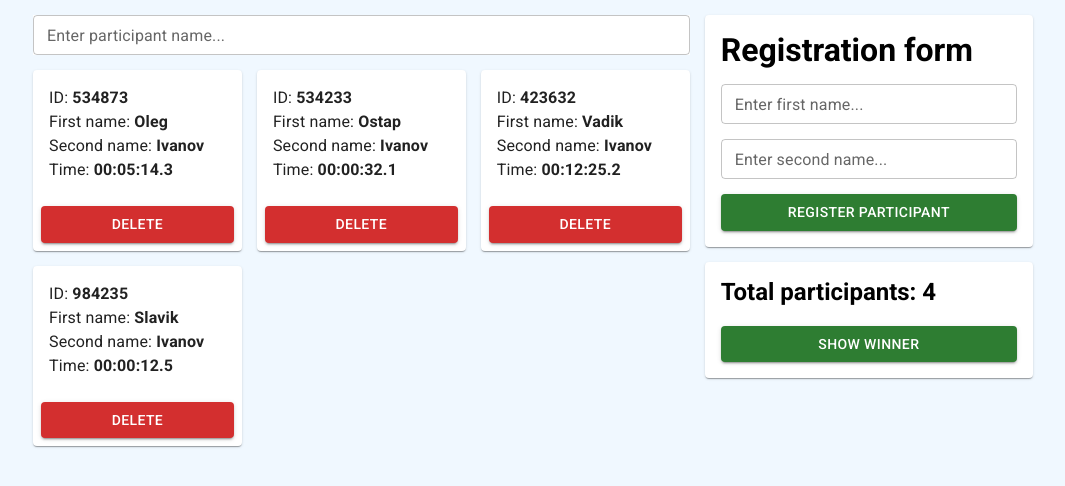
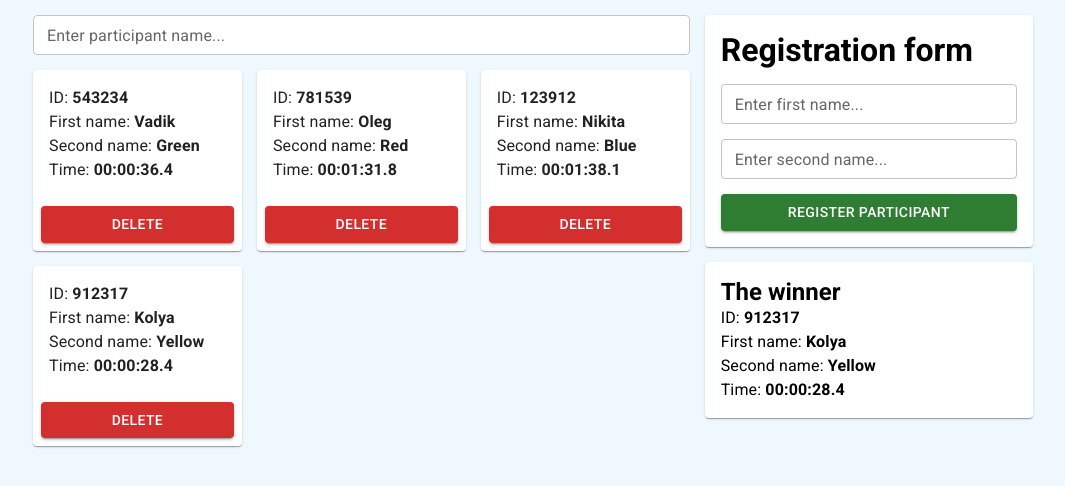
Before and after one commit to V4d1kRed/reactHomeworks, a React (Create React App) app: page / in a window 1280 px wide. Both pictures are taken after a click on the button "SHOW WINNER". Shown: the top 486 px of the page, without its empty margins (107-1172 px from the left). Built offline with nearby package versions, Linux system fonts and the light colour scheme.

Commit message:
Last commit

```diff
--- a/src/actions/participantsActions.js
+++ b/src/actions/participantsActions.js
@@ -2,10 +2,14 @@ export const ADD_PARTICIPANT = '[PARTICIPANT] Add new participant';
 export const DELETE_PARTICIPANT = '[PARTICIPANT] Delete participant';
 export const ADD_CURRENT_PARTICIPANT = '[PARTICIPANT] Add current participant';
 export const SET_SEARCH_VALUE = '[PARTICIPANT] Set search value';
+export const SET_WINNING_PARTICIPANT = '[PARTICIPANT] Set winning participant';
+export const SET_AMOUNT_PARTICIPANTS = '[PARTICIPANT] Set amount participants';
 export const SEARCH_PARTICIPANTS_BY_NAME_AND_ID = '[PARTICIPANT] Search participants by name and id';
 
 export const addParticipantAction = (payload) => ({type: ADD_PARTICIPANT, payload});
 export const deleteParticipantAction = (payload) => ({type: DELETE_PARTICIPANT, payload});
 export const addCurrentParticipantAction = (payload) => ({type: ADD_CURRENT_PARTICIPANT, payload});
 export const setSearchValueAction = (payload) => ({type: SET_SEARCH_VALUE, payload});
+export const setWinningParticipantAction = (payload) => ({type: SET_WINNING_PARTICIPANT, payload});
+export const setAmountParticipantsAction = (payload) => ({type: SET_AMOUNT_PARTICIPANTS, payload});
 export const searchParticipantsByNameAndIdAction = (payload) => ({type: SEARCH_PARTICIPANTS_BY_NAME_AND_ID, payload});
--- a/src/components/search/Search.jsx
+++ b/src/components/search/Search.jsx
@@ -1,15 +1,10 @@
-import React, {useEffect} from 'react';
+import React from 'react';
 import {TextField} from "@mui/material";
-import {useDispatch, useSelector} from "react-redux";
+import {useDispatch} from "react-redux";
 import {searchParticipantsByNameAndIdAction, setSearchValueAction} from "../../actions/participantsActions";
 
 const Search = () => {
   const dispatch = useDispatch();
-  const participants = useSelector(state => state.participants.participants);
-
-  useEffect(() => {
-    dispatch(searchParticipantsByNameAndIdAction());
-  }, [participants, dispatch]);
 
   const searchParticipantByNameAndId = (event) => {
     dispatch(setSearchValueAction(event.target.value));
--- a/src/components/winner/Winner.jsx
+++ b/src/components/winner/Winner.jsx
@@ -1,16 +1,57 @@
-import React from 'react';
-import {Box, Button} from "@mui/material";
-import {useSelector} from "react-redux";
+import React, {Fragment, useEffect, useState} from 'react';
+import {Box, Button, Typography} from "@mui/material";
+import {useDispatch, useSelector} from "react-redux";
+import {setAmountParticipantsAction, setWinningParticipantAction} from "../../actions/participantsActions";
+import {msToTime} from "../../scripts";
 
 const Winner = () => {
-  const winners = useSelector(state => state.participants.participants.length);
+  const [showWinningParticipant, setShowWinningParticipant] = useState(false);
+  const dispatch = useDispatch();
+  const {participants, amountParticipants, winningParticipant} = useSelector(state => state.participants);
+
+  useEffect(() => {
+    dispatch(setAmountParticipantsAction());
+    dispatch(setWinningParticipantAction());
+  }, [dispatch, participants]);
+
+  const showWinner = () => {
+    setShowWinningParticipant(true);
+  };
 
   return (
     <Box className="winner">
-      <h2 className="winner__title">Total participants: {winners}</h2>
-      <Button fullWidth variant="contained" color="success" disabled={winners ? false : true}>
-        Show winner
-      </Button>
+      {
+        showWinningParticipant && amountParticipants
+          ?
+          <Fragment>
+            <h2>The winner</h2>
+            <Typography component="p">
+              ID: <span style={{fontWeight: 'bold'}}>{winningParticipant.id}</span>
+            </Typography>
+            <Typography component="p">
+              First name: <span style={{fontWeight: 'bold'}}>{winningParticipant.firstName}</span>
+            </Typography>
+            <Typography component="p">
+              Second name: <span style={{fontWeight: 'bold'}}>{winningParticipant.secondName}</span>
+            </Typography>
+            <Typography component="p">
+              Time: <span style={{fontWeight: 'bold'}}>{msToTime(winningParticipant.time)}</span>
+            </Typography>
+          </Fragment>
+          :
+          <Fragment>
+            <h2 className="winner__title">Total participants: {amountParticipants}</h2>
+            <Button
+              fullWidth
+              color="success"
+              variant="contained"
+              disabled={amountParticipants ? false : true}
+              onClick={showWinner}
+            >
+              Show winner
+            </Button>
+          </Fragment>
+      }
     </Box>
   );
 };
--- a/src/reducers/participantsReducer.js
+++ b/src/reducers/participantsReducer.js
@@ -2,60 +2,62 @@ import {
   ADD_CURRENT_PARTICIPANT,
   ADD_PARTICIPANT,
   DELETE_PARTICIPANT,
-  SEARCH_PARTICIPANTS_BY_NAME_AND_ID, SET_SEARCH_VALUE
+  SEARCH_PARTICIPANTS_BY_NAME_AND_ID, SET_AMOUNT_PARTICIPANTS, SET_SEARCH_VALUE, SET_WINNING_PARTICIPANT
 } from "../actions/participantsActions";
 
 export const initialState = {
+  searchValue: '',
+  amountParticipants: null,
+  winningParticipant: {},
   currentParticipant: {},
+  searchParticipants: [],
   participants: [
-    {
-      id: 534873,
-      time: 314323,
-      firstName: 'Oleg',
-      secondName: 'Ivanov'
-    },
-    {
-      id: 534233,
-      time: 32123,
-      firstName: 'Ostap',
-      secondName: 'Ivanov'
-    },
-    {
-      id: 423632,
-      time: 745234,
-      firstName: 'Vadik',
-      secondName: 'Ivanov'
-    },
-    {
-      id: 984235,
-      time: 12554,
-      firstName: 'Slavik',
-      secondName: 'Ivanov'
-    },
-  ],
-  searchParticipants: [],
-  searchValue: ''
+    {id: 543234, firstName: 'Vadik', secondName: 'Green', time: 36423},
+    {id: 781539, firstName: 'Oleg', secondName: 'Red', time: 91822},
+    {id: 123912, firstName: 'Nikita', secondName: 'Blue', time: 98132},
+    {id: 912317, firstName: 'Kolya', secondName: 'Yellow', time: 28433}
+  ]
 };
 
 export const participantsReducer = (state = initialState, action) => {
   switch (action.type) {
     case ADD_PARTICIPANT:
-      return {...state, participants: [...state.participants, action.payload]};
+      return {
+        ...state,
+        participants: [...state.participants, action.payload],
+      };
     case DELETE_PARTICIPANT:
-      return {...state, participants: state.participants.filter(participant => participant.id !== action.payload)};
+      return {
+        ...state,
+        participants: state.participants.filter(participant => participant.id !== action.payload),
+        searchParticipants: state.searchParticipants.filter(participant => participant.id !== action.payload),
+      };
     case ADD_CURRENT_PARTICIPANT:
-      return {...state, currentParticipant: {...action.payload}};
+      return {
+        ...state,
+        currentParticipant: {...action.payload},
+      };
     case SET_SEARCH_VALUE:
-      return {...state, searchValue: action.payload};
+      return {
+        ...state,
+        searchValue: action.payload,
+      };
+    case SET_WINNING_PARTICIPANT:
+      return {
+        ...state,
+        winningParticipant: [...state.participants].sort((a, b) => a.time - b.time)[0],
+      };
+    case SET_AMOUNT_PARTICIPANTS:
+      return {...state, amountParticipants: state.participants.length}
     case SEARCH_PARTICIPANTS_BY_NAME_AND_ID:
       return {
         ...state,
         searchParticipants: state.participants.filter(participant => {
           return participant.firstName.toLowerCase().includes(state.searchValue.toLowerCase())
-            || participant.id.toString().includes(state.searchValue.toString())
-        })
+            || participant.id.toString().includes(state.searchValue.toString());
+        }),
       };
     default:
-      return state;
+      return {...state, searchParticipants: state.participants}
   }
 }
```
